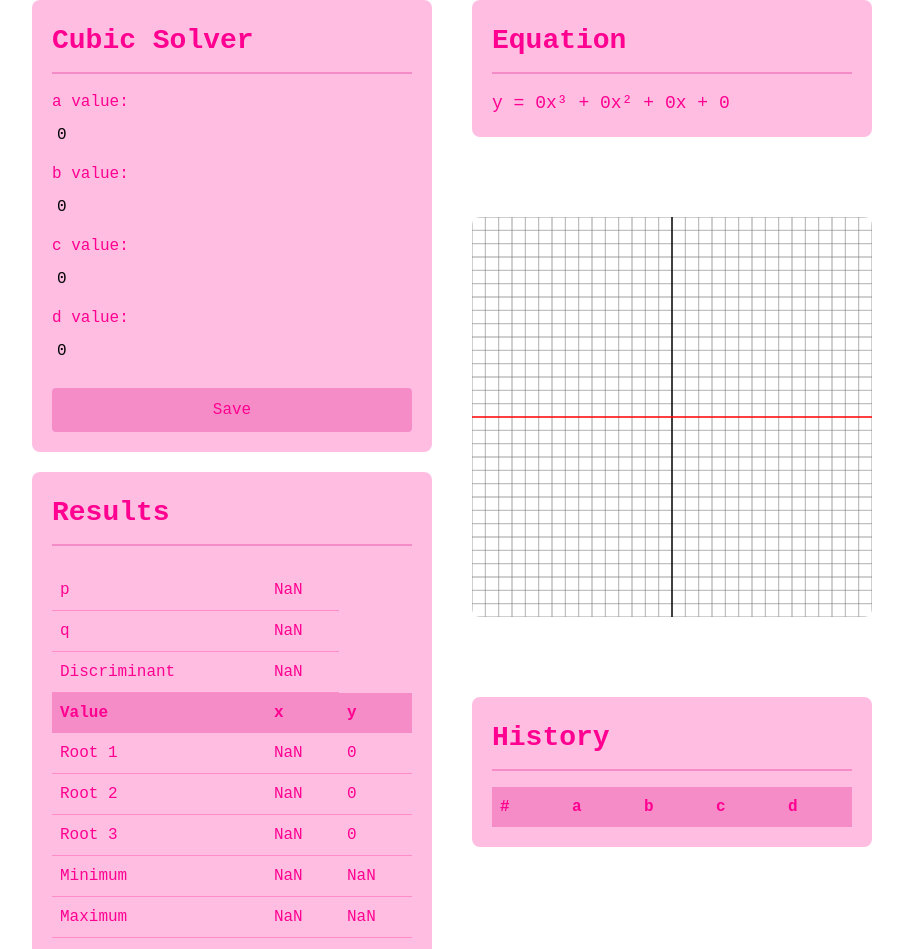
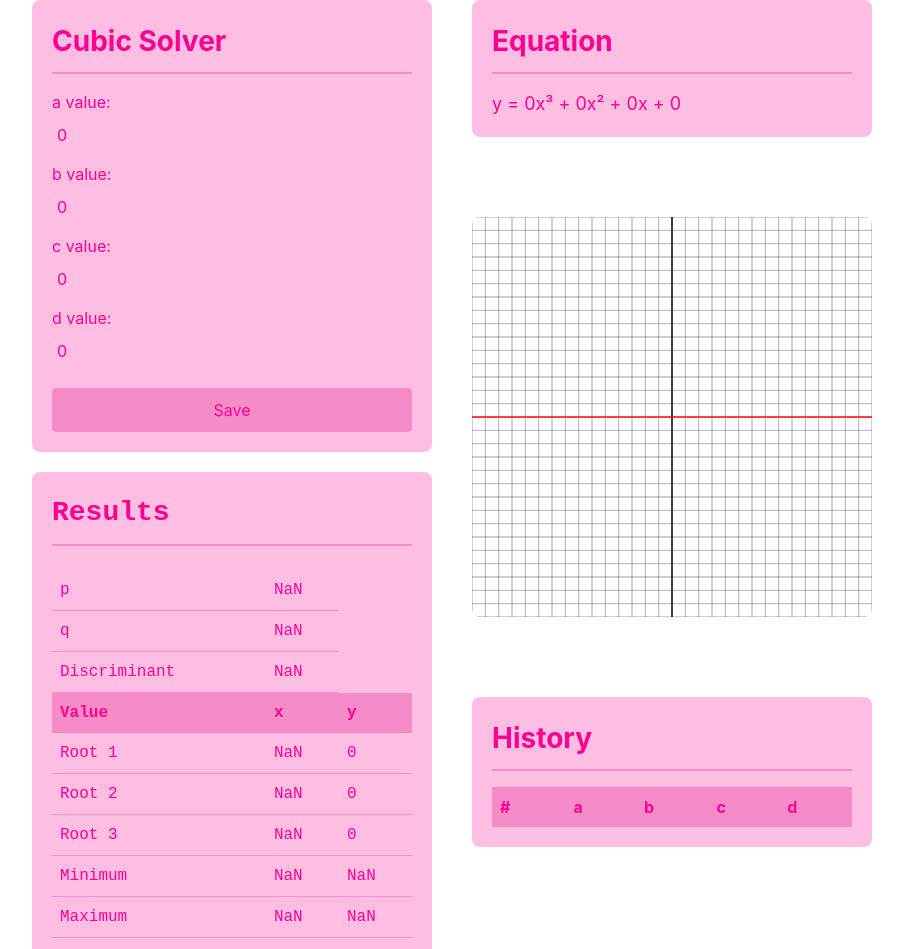
Before and after one commit to sweetbambie/CubicSolverReact, a React (Vite) app: page / in a window 1280 px wide. Shown: the top 949 px of the page, without its empty margins (148-1051 px from the left). Built offline with nearby package versions, Linux system fonts and the light colour scheme.

Commit message:
fixed my css

```diff
--- a/src/component/CubicEquation.tsx
+++ b/src/component/CubicEquation.tsx
@@ -7,11 +7,11 @@ interface CubicEquationProps {
 
 export const CubicEquation = ({ a, b, c, d }: CubicEquationProps) => {
   return (
-    <div style={{ width: "400px", padding: "20px", background: "rgb(255, 189, 226)", borderRadius: "8px", fontFamily: "'Courier New', Courier, monospace",}}>
-      <h1 style={{ color: "rgb(255, 0, 144)", marginBottom: "16px", fontSize: "28px",fontWeight: "bold", borderBottom: "2px solid rgb(245, 140, 199)", paddingBottom: "10px",}}>
+  <div className="w-[400px] p-[20px] bg-[rgb(255,189,226)] rounded-[8px] text-[rgb(255,0,144)]">
+    <h1 className="mb-4 text-[28px] font-bold border-b-2 border-[rgb(245,140,199)] pb-[10px]">
       Equation
     </h1>
-      <p style={{ color: "rgb(255, 0, 144)", fontSize: "18px" }}>
+    <p className="text-[18px]">
       y = {a}x³ + {b}x² + {c}x + {d}
     </p>
   </div>
--- a/src/component/CubicHistory.tsx
+++ b/src/component/CubicHistory.tsx
@@ -12,18 +12,18 @@ interface CubicHistoryProps {
 
 export const CubicHistory = ({ history, onSelect }: CubicHistoryProps) => {
   return (
-    <div style={{ width: "400px", padding: "20px", background: "rgb(255, 189, 226)", borderRadius: "8px", fontFamily: "'Courier New', Courier, monospace",}}>
-      <h1 style={{ color: "rgb(255, 0, 144)", marginBottom: "16px", fontSize: "28px",fontWeight: "bold", borderBottom: "2px solid rgb(245, 140, 199)", paddingBottom: "10px",}}>
+  <div className="w-[400px] p-[20px] bg-[rgb(255,189,226)] rounded-[8px] text-[rgb(255,0,144)]">
+    <h1 className="mb-4 text-[28px] font-bold border-b-2 border-[rgb(245,140,199)] pb-[10px]">
       History
     </h1>
-        <table style={{ width: "100%", borderCollapse: "collapse" }}>
+    <table className="w-full border-collapse">
       <thead>
-            <tr style={{ background: "rgb(245, 140, 199)", color: "rgb(255, 0, 144)", fontWeight: "bold" }}>
-              <td style={{ padding: "8px" }}>#</td>
-              <td style={{ padding: "8px" }}>a</td>
-              <td style={{ padding: "8px" }}>b</td>
-              <td style={{ padding: "8px" }}>c</td>
-              <td style={{ padding: "8px" }}>d</td>
+        <tr className="bg-[rgb(245,140,199)] font-bold">
+          <td className="p-2">#</td>
+          <td className="p-2">a</td>
+          <td className="p-2">b</td>
+          <td className="p-2">c</td>
+          <td className="p-2">d</td>
         </tr>
       </thead>
       <tbody>
@@ -31,13 +31,13 @@ export const CubicHistory = ({ history, onSelect }: CubicHistoryProps) => {
           <tr
             key={index}
             onClick={() => onSelect(entry.a, entry.b, entry.c, entry.d)}
-                style={{ cursor: "pointer", color: "rgb(255, 0, 144)", borderBottom: "1px solid rgb(245, 140, 199)" }}
+            className="cursor-pointer border-b border-[rgb(245,140,199)]"
           >
-                <td style={{ padding: "8px" }}>{index + 1}</td>
-                <td style={{ padding: "8px" }}>{entry.a}</td>
-                <td style={{ padding: "8px" }}>{entry.b}</td>
-                <td style={{ padding: "8px" }}>{entry.c}</td>
-                <td style={{ padding: "8px" }}>{entry.d}</td>
+            <td className="p-2">{index + 1}</td>
+            <td className="p-2">{entry.a}</td>
+            <td className="p-2">{entry.b}</td>
+            <td className="p-2">{entry.c}</td>
+            <td className="p-2">{entry.d}</td>
           </tr>
         ))}
       </tbody>
--- a/src/component/CubicInput.tsx
+++ b/src/component/CubicInput.tsx
@@ -14,34 +14,34 @@ export const CubicInput = ({ onChange, onSave }: CubicInputProps) => {
   const handleSave = () => {
     onSave(a, b, c, d);
   };
-
   return (
-    <div style={{ width: "400px", padding: "20px", background: "rgb(255, 189, 226)", borderRadius: "8px", fontFamily: "'Courier New', Courier, monospace", }}>
-      <h1 style={{ color: "rgb(255, 0, 144)", marginBottom: "16px", fontSize: "28px", fontWeight: "bold", borderBottom: "2px solid rgb(245, 140, 199)", paddingBottom: "10px",}}>
+  <div className="w-[400px] p-[20px] bg-[rgb(255,189,226)] rounded-[8px] text-[rgb(255,0,144)]">
+    <h1 className="mb-4 text-[28px] font-bold border-b-2 border-[rgb(245,140,199)] pb-[10px]">
       Cubic Solver
     </h1>
-      <div style={{ display: "flex", flexDirection: "column", gap: "10px" }}>
-        <div style={{ display: "flex", flexDirection: "column", gap: "4px" }}>
-          <label style={{ color: "rgb(255, 0, 144)" }}>a value:</label>
+    <div className="flex flex-col gap-[10px]">
+      <div className="flex flex-col gap-1">
+        <label>a value:</label>
         <input type="number" value={a} onChange={e => { setA(Number(e.target.value)); onChange(Number(e.target.value), b, c, d); }}
-            style={{ border: 0, outline: 0, padding: "5px", borderRadius: "4px" }} />
+          className="border-0 outline-none p-[5px] rounded" />
       </div>
-        <div style={{ display: "flex", flexDirection: "column", gap: "4px" }}>
-          <label style={{ color: "rgb(255, 0, 144)" }}>b value:</label>
+      <div className="flex flex-col gap-1">
+        <label>b value:</label>
         <input type="number" value={b} onChange={e => { setB(Number(e.target.value)); onChange(Number(e.target.value), b, c, d); }}
-            style={{ border: 0, outline: 0, padding: "5px", borderRadius: "4px" }} />
+          className="border-0 outline-none p-[5px] rounded" />
       </div>
-        <div style={{ display: "flex", flexDirection: "column", gap: "4px" }}>
-          <label style={{ color: "rgb(255, 0, 144)" }}>c value:</label>
-          <input type="number" value={c} onChange={e => { setC(Number(e.target.value)); onChange (Number(e.target.value), b, c, d); }}
-            style={{ border: 0, outline: 0, padding: "5px", borderRadius: "4px" }} />
+      <div className="flex flex-col gap-1">
+        <label>c value:</label>
+        <input type="number" value={c} onChange={e => { setC(Number(e.target.value)); onChange(Number(e.target.value), b, c, d); }}
+          className="border-0 outline-none p-[5px] rounded" />
       </div>
-        <div style={{ display: "flex", flexDirection: "column", gap: "4px" }}>
-          <label style={{ color: "rgb(255, 0, 144)" }}>d value:</label>
-          <input type="number" value={d} onChange={e => { setD(Number(e.target.value)); onChange (Number(e.target.value), b, c, d); }}
-            style={{ border: 0, outline: 0, padding: "5px", borderRadius: "4px" }} />
+      <div className="flex flex-col gap-1">
+        <label>d value:</label>
+        <input type="number" value={d} onChange={e => { setD(Number(e.target.value)); onChange(Number(e.target.value), b, c, d); }}
+          className="border-0 outline-none p-[5px] rounded" />
       </div>
-        <button onClick={handleSave} style={{ background: "rgb(245, 140, 199)", color: "rgb(255, 0, 144)", fontSize: "16px", padding: "10px", cursor: "pointer", marginTop: "10px", border: 0, borderRadius: "4px", fontFamily: "'Courier New', Courier, monospace",}}>
+      <button onClick={handleSave}
+        className="bg-[rgb(245,140,199)] text-[rgb(255,0,144)] text-[16px] p-[10px] cursor-pointer mt-[10px] border-0 rounded">
         Save
       </button>
     </div>
```
Lines whose indentation alone changed are shown as unchanged.
